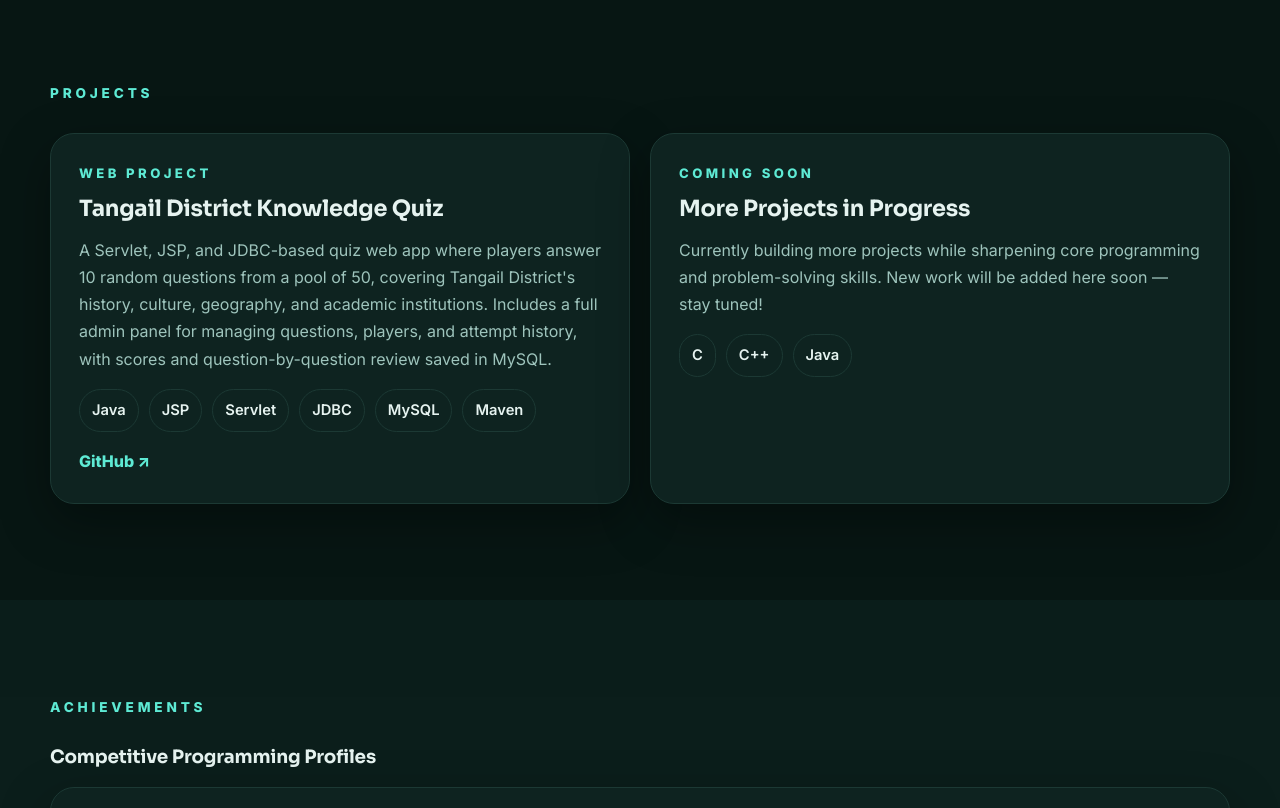
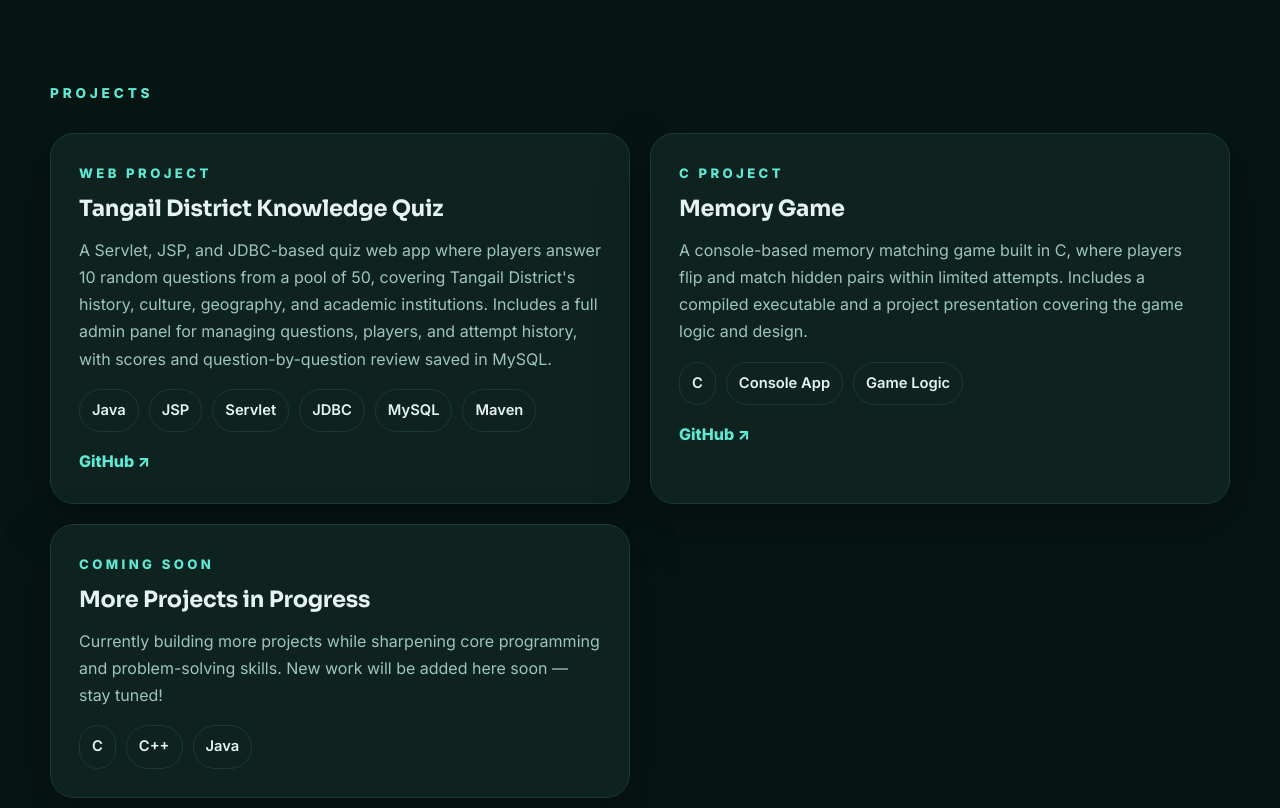
Before and after one commit to Anom-27/Anom-27.github.io, a plain HTML site: page index.html in a window 1280 px wide. Shown: the part 2860-3668 px from the top of the page. Drawn offline with Linux system fonts and the light colour scheme; no server answers.

Commit message:
Update index.html

```diff
--- a/index.html
+++ b/index.html
@@ -216,7 +216,17 @@
               <a href="https://github.com/Anom-27/Quiz-Game" target="_blank" rel="noreferrer">GitHub ↗</a>
             </div>
           </article>
-
+<article class="project-card reveal">
+<p class="project-tag">C Project</p>
+<h3>Memory Game</h3>
+<p>A console-based memory matching game built in C, where players flip and match hidden pairs within limited attempts. Includes a compiled executable and a project presentation covering the game logic and design.</p>
+<div class="chips">
+<span>C</span><span>Console App</span><span>Game Logic</span>
+</div>
+<div class="project-links">
+<a href="https://github.com/Anom-27/Memory-Game" target="_blank" rel="noreferrer">GitHub ↗</a>
+</div>
+</article>
           <article class="project-card reveal">
             <p class="project-tag">Coming Soon</p>
             <h3>More Projects in Progress</h3>
```
